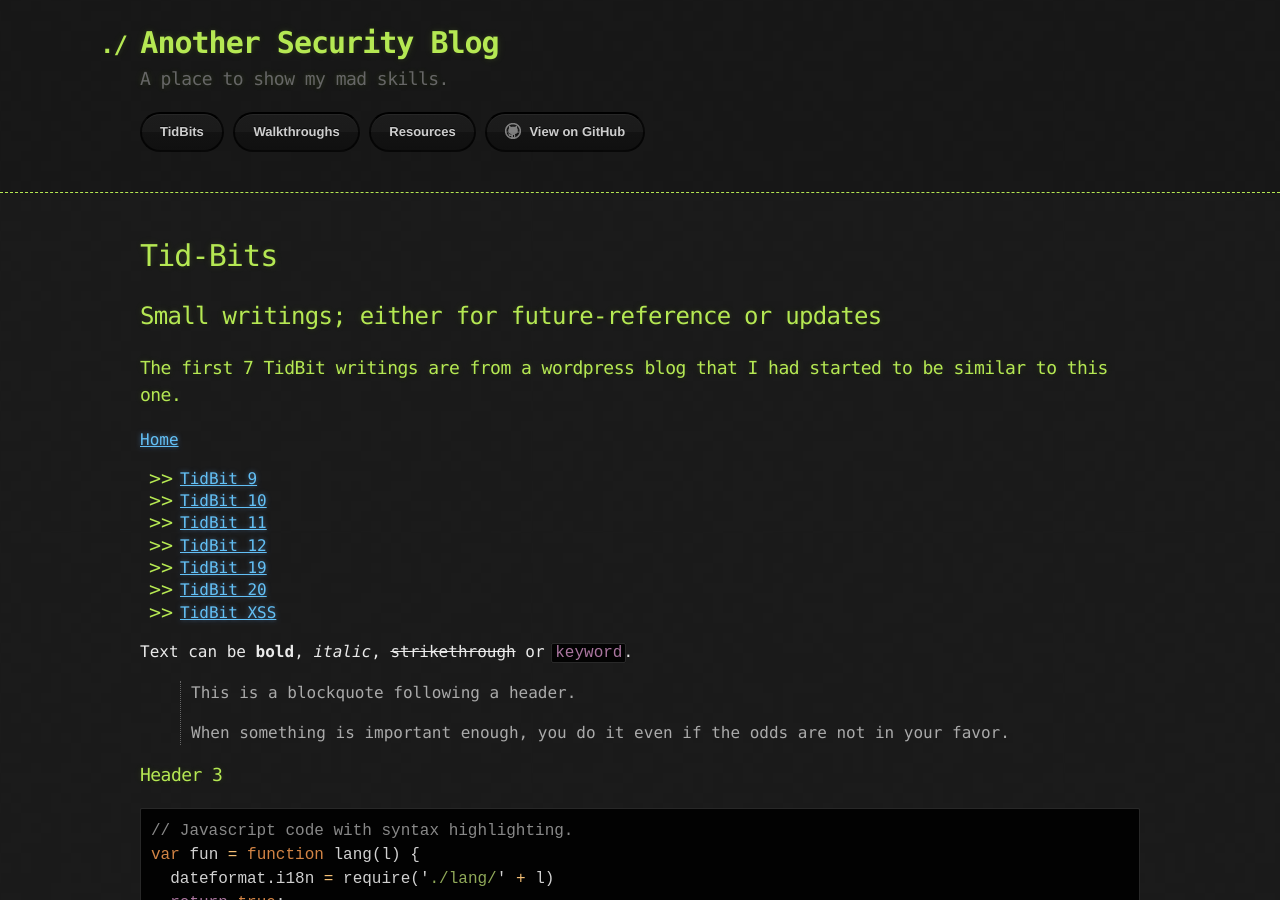
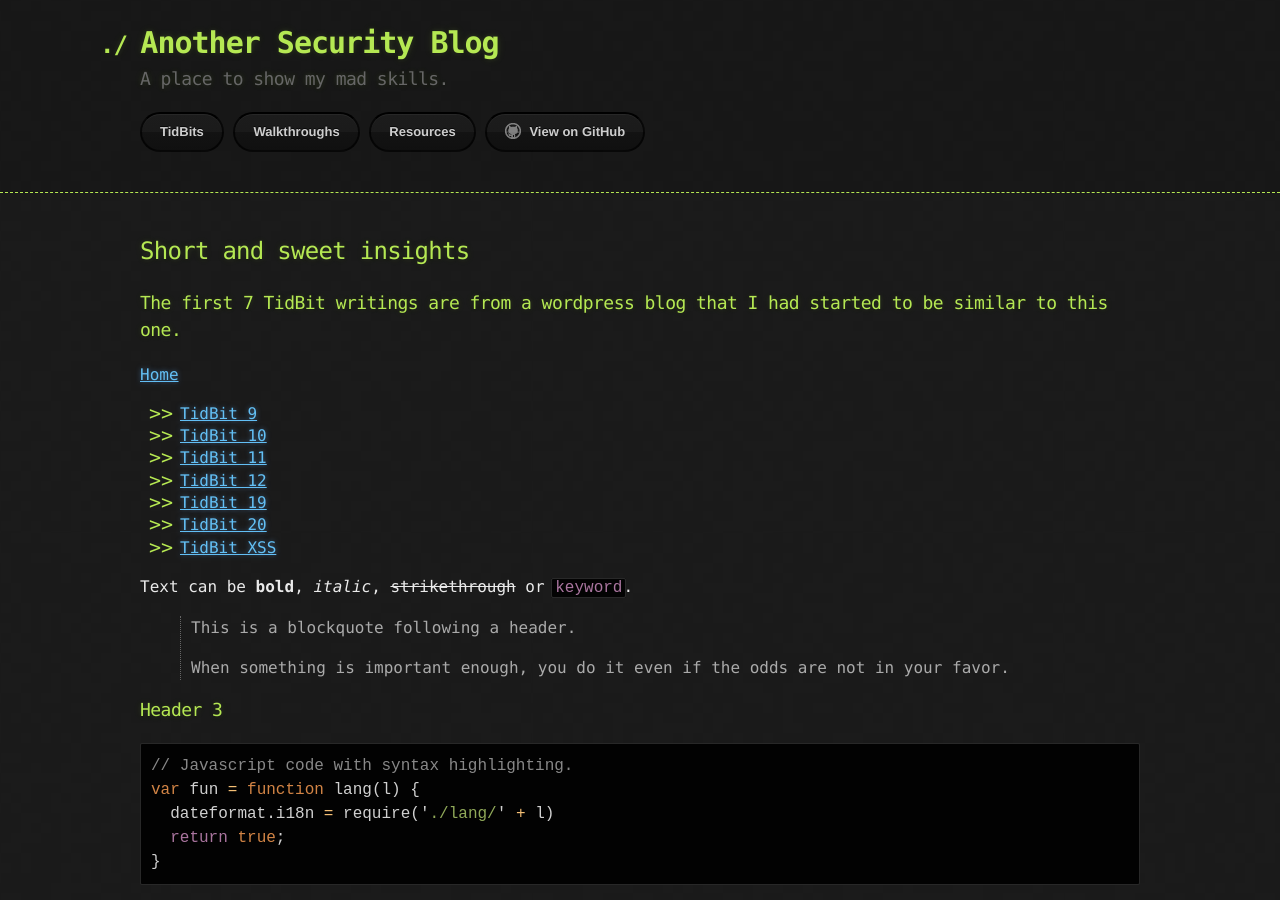
Before and after one commit to CyberCasquatch/cybercasquatch.github.io, a Jekyll site: the page built from TidBits-Main.md, in a window 1280 px wide and 900 px high. Built offline with Jekyll 4.4.1, drawn with Linux system fonts in a browser that asks for light colours.

Commit message:
Update TidBits-Main.md

```diff
--- a/TidBits-Main.md
+++ b/TidBits-Main.md
@@ -6,8 +6,7 @@ author: C. Casquatch
 comments: false
 ---
 
-# Tid-Bits
-## Small writings; either for future-reference or updates
+## Short and sweet insights
 ### The first 7 TidBit writings are from a wordpress blog that I had started to be similar to this one.
 
 [Home](./index.md)
```
